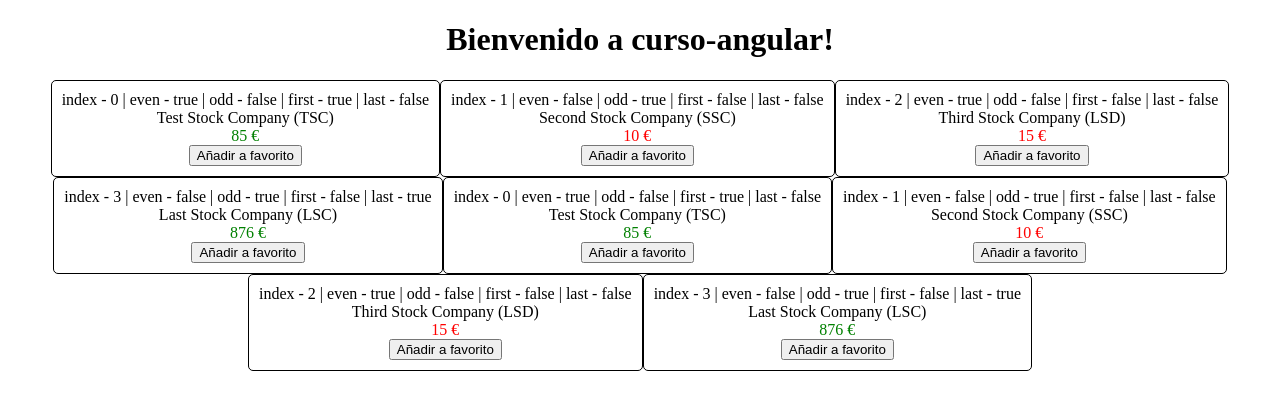
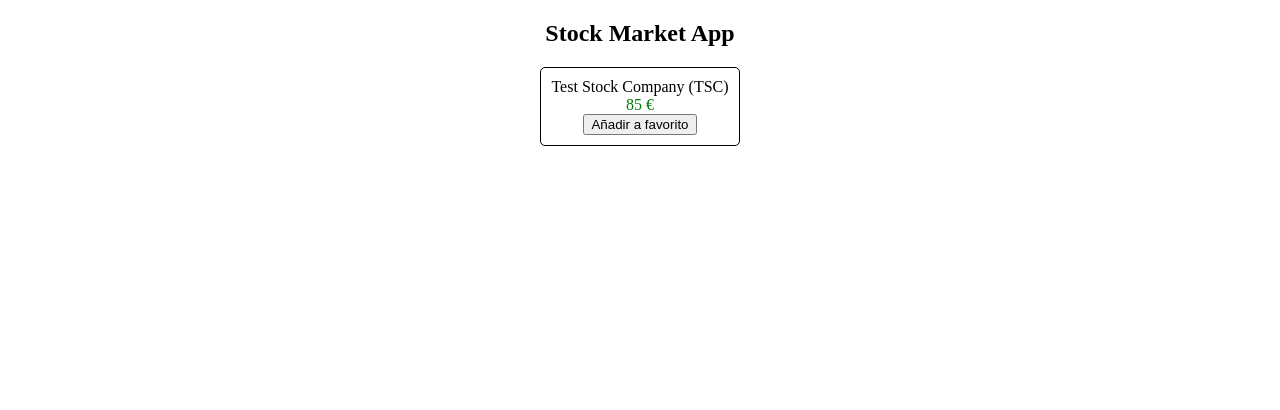
Before and after one commit to acovex/angularFundamentals, an Angular app in the folder curso-angular/: page / in a window 1280 px wide. Shown: the top 410 px of the page. Built offline with nearby package versions, Linux system fonts and the light colour scheme.

Commit message:
Input/output

```diff
--- a/curso-angular/src/app/app.component.html
+++ b/curso-angular/src/app/app.component.html
@@ -1,7 +1,4 @@
 <div style="text-align:center">
-  <h1>
-    Bienvenido a {{ title }}!
-  </h1>
   <app-stocks></app-stocks>
 </div>
 <router-outlet></router-outlet>
--- a/curso-angular/src/app/shared/stocks/stock-item/stock-item.component.html
+++ b/curso-angular/src/app/shared/stocks/stock-item/stock-item.component.html
@@ -1,17 +1,7 @@
-<div class="stock-container" *ngFor="let stock of stocks; index as i; even as e; odd as o; last as la; first as fi">
-  index - {{i}} | even - {{e}} |  odd - {{o}} | first - {{fi}} | last - {{la}}
+<div class="stock-container">
   <div class="name">{{stock.name + ' (' + stock.code + ')'}}</div>
   <div class="price" [class]="stock.isPositiveChange() ? 'positive' : 'negative'">
     {{stock.price}} €
   </div>
-  <button (click)="toggleFavorite($event, i)" [disabled]="stock.favorite">Añadir a favorito</button>
+  <button (click)="toogleFavoriteView($event)" [disabled]="stock.favorite">Añadir a favorito</button>
 </div>
-
-<div class="stock-container" *ngFor="let stock of stocks; index as i; even as e; odd as o; last as la; first as fi; trackBy: trackStockByCode">
-  index - {{i}} | even - {{e}} |  odd - {{o}} | first - {{fi}} | last - {{la}}
-  <div class="name">{{stock.name + ' (' + stock.code + ')'}}</div>
-  <div class="price" [class]="stock.isPositiveChange() ? 'positive' : 'negative'">
-    {{stock.price}} €
-  </div>
-  <button (click)="toggleFavorite($event, i)" [disabled]="stock.favorite">Añadir a favorito</button>
-</div>
--- a/curso-angular/src/app/shared/stocks/stock-item/stock-item.component.ts
+++ b/curso-angular/src/app/shared/stocks/stock-item/stock-item.component.ts
@@ -1,4 +1,4 @@
-import { Component, OnInit } from '@angular/core';
+import { Component, OnInit, Input, Output, EventEmitter } from '@angular/core';
 import { Stock } from '../../models/stock.model';
 
 @Component({
@@ -8,24 +8,18 @@ import { Stock } from '../../models/stock.model';
 })
 export class StockItemComponent implements OnInit {
 
-  public stocks: Stock[];
-  constructor() { }
+  @Input() stock: Stock;
+  @Output() private toggleFavorite: EventEmitter<Stock>;
+
+  constructor() {
+    this.toggleFavorite = new EventEmitter<Stock>();
+  }
 
   ngOnInit() {
-    this.stocks = [
-      new Stock('Test Stock Company', 'TSC', 85, 80),
-      new Stock('Second Stock Company', 'SSC', 10, 20),
-      new Stock('Third Stock Company', 'LSD', 15, 30),
-      new Stock('Last Stock Company', 'LSC', 876, 765)
-    ];
   }
 
-  public toggleFavorite(event: MouseEvent, indexSelected: number) {
-    console.log('Cambiando el el estado del stock', event);
-    this.stocks[indexSelected].favorite = !this.stocks[indexSelected].favorite;
+  public toogleFavoriteView(event: MouseEvent) {
+    this.toggleFavorite.emit(this.stock);
   }
 
-  public trackStockByCode(index: number, stock: Stock): string {
-    return stock.code;
-  }
 }
--- a/curso-angular/src/app/shared/stocks/stocks.component.html
+++ b/curso-angular/src/app/shared/stocks/stocks.component.html
@@ -1,3 +1,6 @@
 <section>
-  <app-stock-item></app-stock-item>
+  <h1>{{title}}</h1>
+  <app-stock-item [stock]="stock"
+  (toggleFavorite)="toggleFavorite($event)">
+</app-stock-item>
 </section>
--- a/curso-angular/src/app/shared/stocks/stocks.component.ts
+++ b/curso-angular/src/app/shared/stocks/stocks.component.ts
@@ -1,4 +1,5 @@
 import { Component, OnInit } from '@angular/core';
+import { Stock } from '../models/stock.model';
 
 @Component({
   selector: 'app-stocks',
@@ -6,10 +7,20 @@ import { Component, OnInit } from '@angular/core';
   styleUrls: ['./stocks.component.scss']
 })
 export class StocksComponent implements OnInit {
+  public title: string;
+  public stock: Stock;
 
-  constructor() { }
+  constructor() {
+    this.title = 'Stock Market App';
+  }
 
   ngOnInit(): void {
+    this.stock = new Stock('Test Stock Company', 'TSC', 85, 80);
+  }
+
+  public toggleFavorite(stock: Stock) {
+    stock.favorite = !stock.favorite;
+    console.log('Cambiando el el estado del stock', this.stock, stock);
   }
 
 }
```
